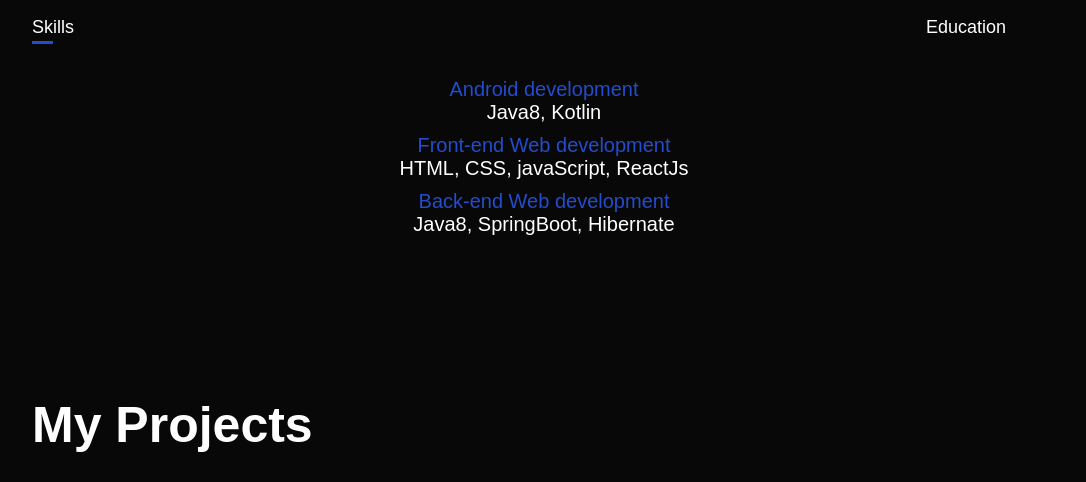
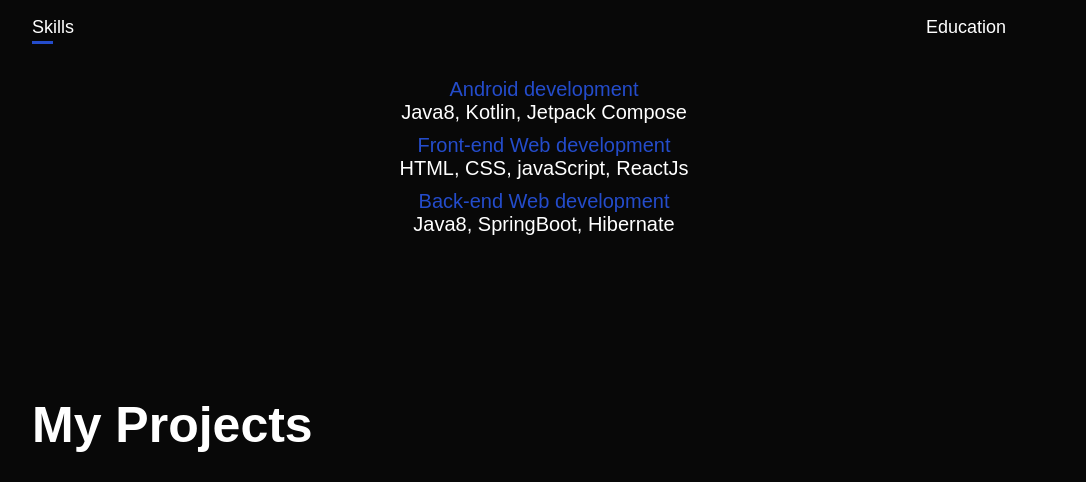
Before and after one commit to Imam-Ghazi-Khan/imam-ghazi-khan.github.io, a plain HTML site: page index.html in a window 1280 px wide. Shown: the part 1063-1545 px from the top of the page, without its empty margins (96-1182 px from the left). Drawn offline with Linux system fonts and the light colour scheme.

Commit message:
Update index.html

```diff
--- a/index.html
+++ b/index.html
@@ -48,7 +48,7 @@
                     </div>
                     <div class="tab-contents active-tab" id="skills">
                         <ul>
-                            <li><span>Android development</span><br>Java8, Kotlin</li>
+                            <li><span>Android development</span><br>Java8, Kotlin, Jetpack Compose</li>
                             <li><span>Front-end Web development</span><br>HTML, CSS, javaScript, ReactJs</li>
                             <li><span>Back-end Web development</span><br>Java8, SpringBoot, Hibernate</li>
                         </ul>
```
